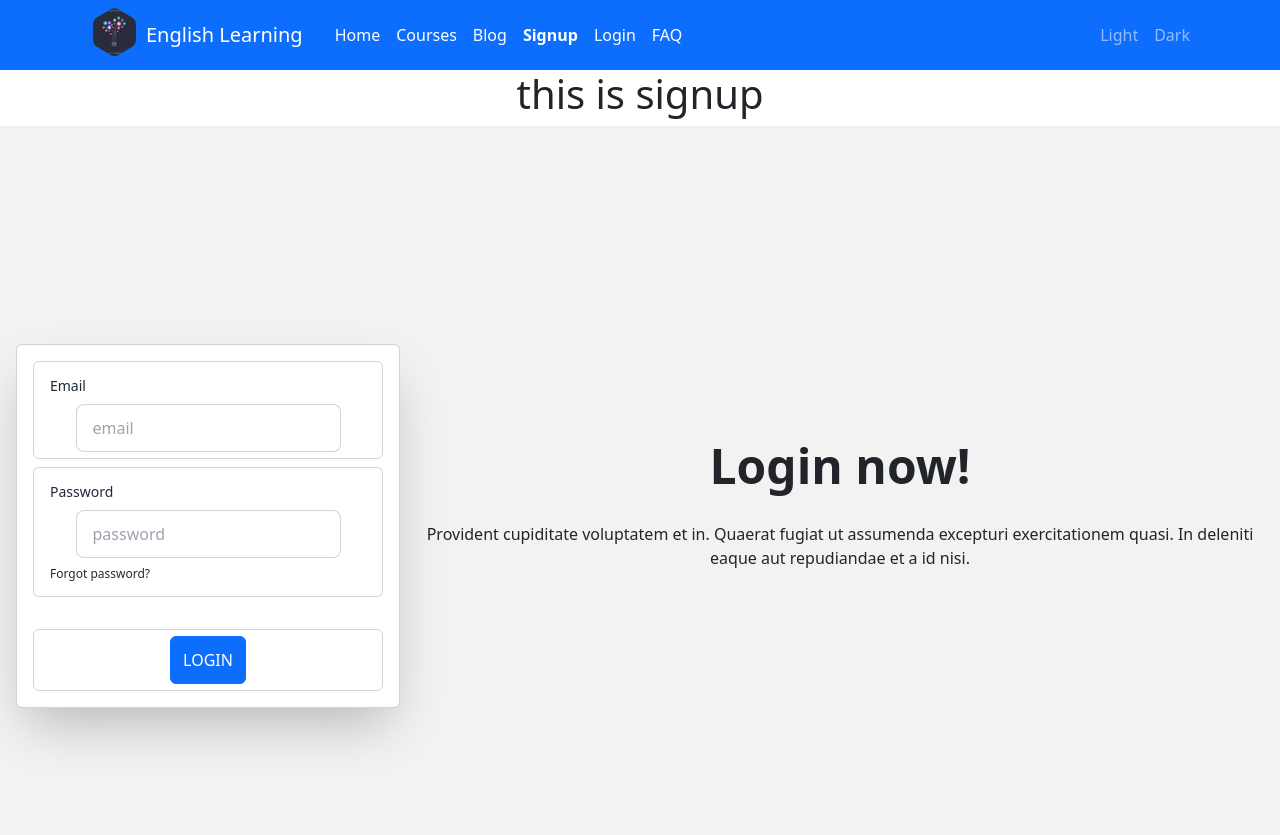
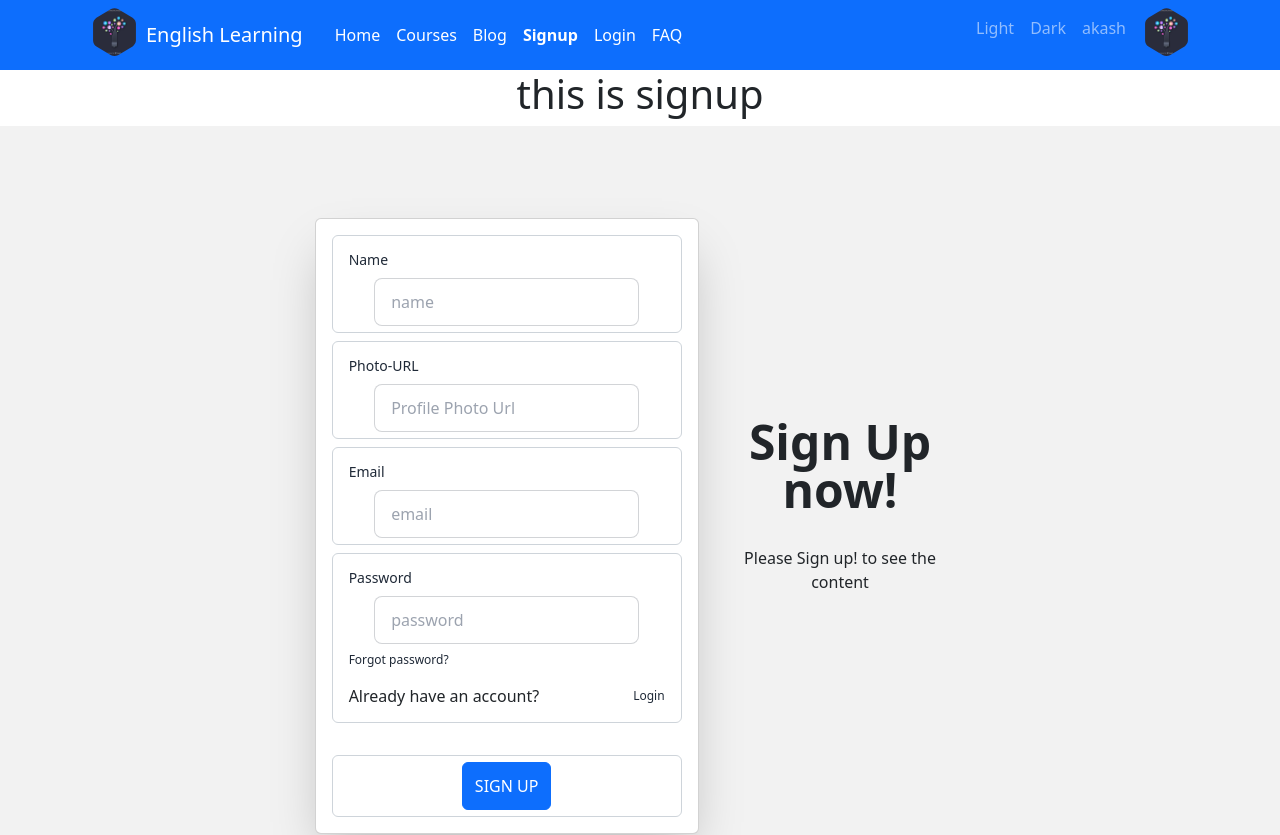
Before and after one commit to Saifuddinmonna/english-learning-client-side, a React (Create React App) app: page /signup in a window 1280 px wide. Shown: the top 835 px of the page. Built offline with nearby package versions, Linux system fonts and the light colour scheme.

Commit message:
signin and signup design completed finaly

```diff
--- /dev/null
+++ b/src/Context/AuthProvider/AuthProvider.js
@@ -0,0 +1,17 @@
+import React, { createContext } from 'react';
+
+
+
+export const AuthContext = createContext();
+
+const AuthProvider = ({ children }) => {
+        const user = { displayName: "akash" }
+        const authInfo={user}
+        return (
+                <AuthContext.Provider value={ authInfo}>
+                       {children}
+                </AuthContext.Provider>
+        );
+};
+
+export default AuthProvider;
--- a/src/components/FirebaseAuthentication/Login/Login.js
+++ b/src/components/FirebaseAuthentication/Login/Login.js
@@ -1,4 +1,5 @@
-import React from 'react';
+import React from "react";
+import { Form, Link } from "react-router-dom";
 
 const Login = () => {
 	return (
@@ -9,52 +10,53 @@ const Login = () => {
 				<div className="hero-content flex-col lg:flex-row-reverse">
 					<div className="text-center lg:text-left">
 						<h1 className="text-5xl font-bold">Login now!</h1>
-							<p className="py-6">
-								Provident cupiditate voluptatem et in. Quaerat
-								fugiat ut assumenda excepturi exercitationem
-								quasi. In deleniti eaque aut repudiandae et a id
-								nisi.
-							</p>
+						<p className="py-6">Please Login! to see the content</p>
 					</div>
 					<div className="card flex-shrink-0 w-full max-w-sm shadow-2xl bg-base-100">
-							<div className="card-body">
+						<Form  className="card-body">
 							<div className="form-control">
 								<label className="label">
-										<span className="label-text">
-											Email
-										</span>
+									<span className="label-text">Email</span>
 								</label>
 								<input
 									type="text"
 									placeholder="email"
 									className="input input-bordered"
+									name="email"
 								/>
 							</div>
 							<div className="form-control">
 								<label className="label">
-										<span className="label-text">
-											Password
-										</span>
+									<span className="label-text">Password</span>
 								</label>
 								<input
 									type="text"
 									placeholder="password"
 									className="input input-bordered"
+									name="password"
 								/>
 								<label className="label">
-										<a
-											href="#"
+									<Link
+										to="#"
 										className="label-text-alt link link-hover">
 										Forgot password?
-										</a>
+									</Link>
+								</label>
+								<label className="label">
+									Don't have an account?
+									<Link
+										to="/signup"
+										className="label-text-alt link link-hover">
+										Sign Up
+									</Link>
 								</label>
 							</div>
 							<div className="form-control mt-6">
-									<button className="btn btn-primary">
+								<button type="submit" className="btn btn-primary">
 									Login
 								</button>
 							</div>
-							</div>
+						</Form>
 					</div>
 				</div>
 			</div>
--- a/src/components/FirebaseAuthentication/Signup/Signup.js
+++ b/src/components/FirebaseAuthentication/Signup/Signup.js
@@ -1,4 +1,5 @@
 import React from 'react';
+import { Link } from 'react-router-dom';
 
 const Signup = () => {
         return (
@@ -7,16 +8,39 @@ const Signup = () => {
 				<div className="hero min-h-screen bg-base-200">
 					<div className="hero-content flex-col lg:flex-row-reverse">
 						<div className="text-center lg:text-left">
-							<h1 className="text-5xl font-bold">Login now!</h1>
+							<h1 className="text-5xl font-bold">Sign Up now!</h1>
 							<p className="py-6">
-								Provident cupiditate voluptatem et in. Quaerat
-								fugiat ut assumenda excepturi exercitationem
-								quasi. In deleniti eaque aut repudiandae et a id
-								nisi.
+								Please Sign up! to see the content
 							</p>
 						</div>
 						<div className="card flex-shrink-0 w-full max-w-sm shadow-2xl bg-base-100">
 							<div className="card-body">
+								<div className="form-control">
+									<label className="label">
+										<span className="label-text">
+											Name
+										</span>
+									</label>
+									<input
+										type="text"
+										placeholder="name"
+									className="input input-bordered"
+									name='name'
+									/>
+								</div>
+								<div className="form-control">
+									<label className="label">
+										<span className="label-text">
+											Photo-URL
+										</span>
+									</label>
+									<input
+										type="text"
+										placeholder="Profile Photo Url"
+									className="input input-bordered"
+									name="photo-URL"
+									/>
+								</div>
 								<div className="form-control">
 									<label className="label">
 										<span className="label-text">
@@ -26,7 +50,8 @@ const Signup = () => {
 									<input
 										type="text"
 										placeholder="email"
-										className="input input-bordered"
+									className="input input-bordered"
+									name='email'
 									/>
 								</div>
 								<div className="form-control">
@@ -38,7 +63,8 @@ const Signup = () => {
 									<input
 										type="text"
 										placeholder="password"
-										className="input input-bordered"
+									className="input input-bordered"
+									name="password"
 									/>
 									<label className="label">
 										<a
@@ -47,10 +73,18 @@ const Signup = () => {
 											Forgot password?
 										</a>
 									</label>
+								<label className="label">
+									Already have an account?
+										<Link
+											to="/login"
+											className="label-text-alt link link-hover">
+											Login
+										</Link>
+									</label>
 								</div>
 								<div className="form-control mt-6">
-									<button className="btn btn-primary">
-										Login
+									<button type='submit' className="btn btn-primary">
+										Sign up
 									</button>
 								</div>
 							</div>
--- a/src/components/Header/Header.js
+++ b/src/components/Header/Header.js
@@ -7,8 +7,11 @@ import Navbar from "react-bootstrap/Navbar";
 import NavDropdown from "react-bootstrap/NavDropdown";
 
 import { Link, NavLink } from "react-router-dom";
+import { useContext } from "react";
+import { AuthContext } from "../../Context/AuthProvider/AuthProvider";
 
 const Header = () => {
+	const {user}=useContext(AuthContext)
 	return (
 		<Navbar collapseOnSelect expand="lg" bg="primary" variant="dark">
 			<Container>
@@ -62,6 +65,16 @@ const Header = () => {
 						<Nav.Link eventKey={2} href="#memes">
 							Dark
 						</Nav.Link>
+						<Nav.Link eventKey={2} href="#memes">
+							{user.displayName}
+						</Nav.Link>
+						<span className="px-2">
+							<div className="avatar">
+								<div className="w-12 mask mask-hexagon">
+									<img src="logo.png" alt="" />
+								</div>
+							</div>
+						</span>
 					</Nav>
 				</Navbar.Collapse>
 			</Container>
--- a/src/index.js
+++ b/src/index.js
@@ -4,12 +4,15 @@ import './index.css';
 import App from './App';
 import reportWebVitals from './reportWebVitals';
 import "bootstrap/dist/css/bootstrap.min.css";
+import AuthProvider from './Context/AuthProvider/AuthProvider';
 
 const root = ReactDOM.createRoot(document.getElementById('root'));
 root.render(
-  <React.StrictMode>
-    <App />
-  </React.StrictMode>
+	<React.StrictMode>
+		<AuthProvider>
+			<App />
+		</AuthProvider>
+	</React.StrictMode>,
 );
 
 // If you want to start measuring performance in your app, pass a function
```
Lines whose indentation alone changed are shown as unchanged.
